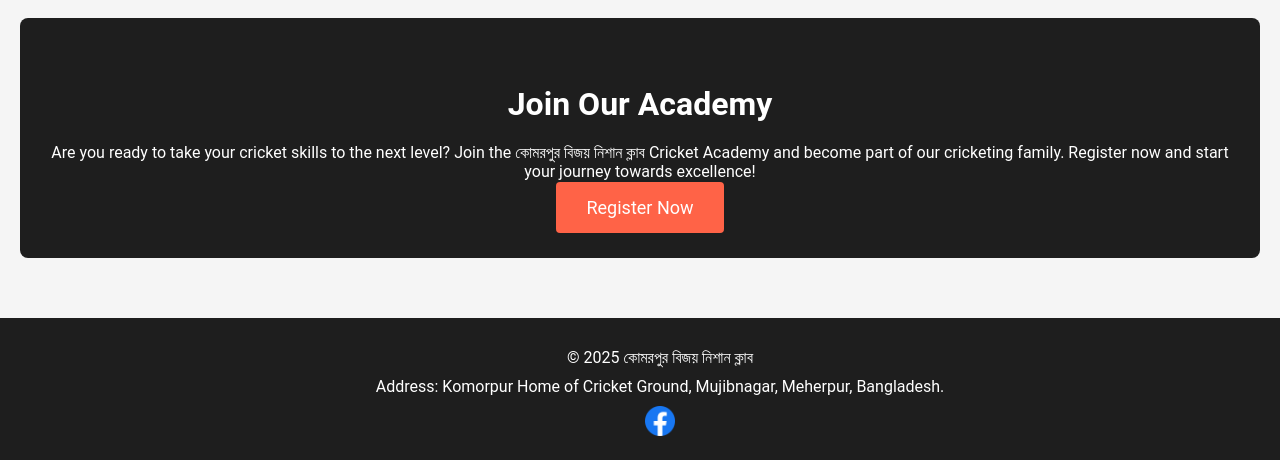
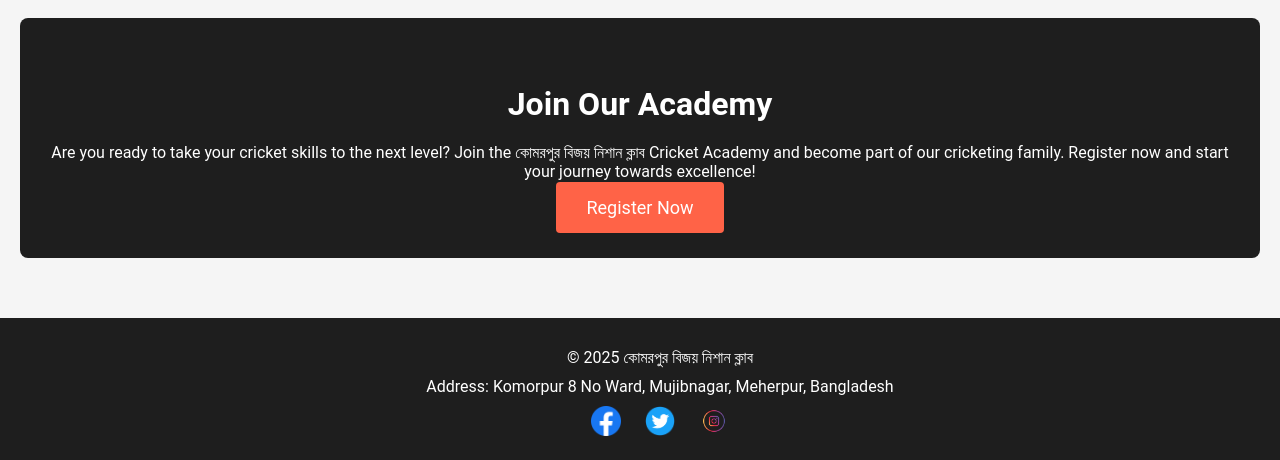
Before and after one commit to AbuAlSaeidRajon/Sports_club, a plain HTML site: page academy.html in a window 1280 px wide. Shown: the part 1217-1677 px from the top of the page. Drawn offline with Linux system fonts and the light colour scheme.

Commit message:
footer photos updated

```diff
--- a/academy.html
+++ b/academy.html
@@ -101,9 +101,11 @@
     <footer>
         <div class="footer-content">
             <p>&copy; 2025 কোমরপুর বিজয় নিশান ক্লাব</p>
-            <p>Address: Komorpur Home of Cricket Ground, Mujibnagar, Meherpur, Bangladesh.</p>
+            <p>Address: Komorpur 8 No Ward, Mujibnagar, Meherpur, Bangladesh</p>
             <div class="social-media">
                 <a href="https://www.facebook.com/KomorpurCricketTeam"><img src="Photos/facebook.png" alt="Facebook"></a>
+                <a href="https://www.twitter.com/yourclub"><img src="Photos/twitter.png" alt="Twitter"></a>
+                <a href="https://www.instagram.com/yourclub"><img src="Photos/instagram.png" alt="Instagram"></a>
             </div>
         </div>
     </footer>
```
Also changed, not shown: club-committee.html (+3 -1 lines), contact.html (+3 -1 lines), index.html (+3 -1 lines), register.html (+3 -1 lines), squad.html (+3 -1 lines), teams.html (+3 -1 lines), tournaments.html (+3 -1 lines).
